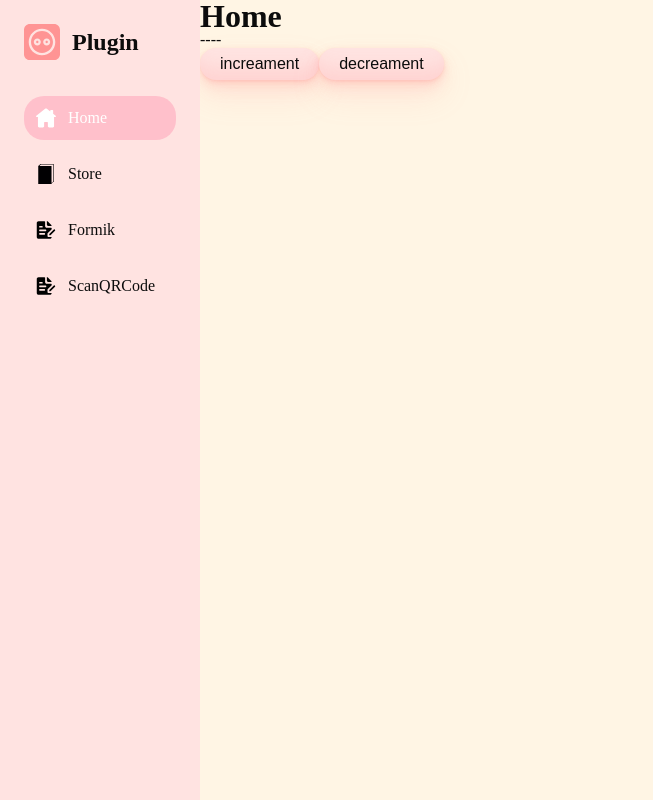
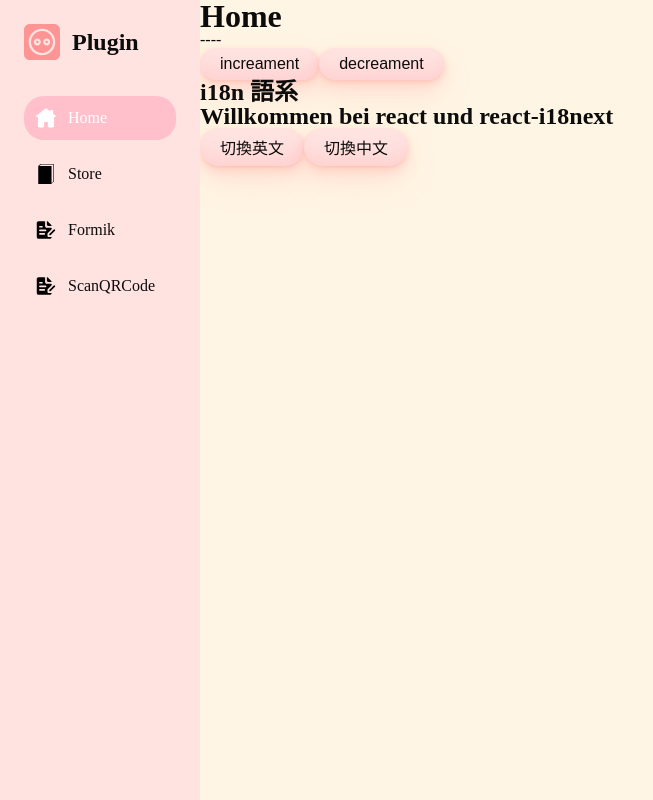
Before and after one commit to shiauweitsung/React-Typescript-example, a React (Create React App) app: page / in a window 1280 px wide. Shown: the whole page, without its empty margins (0-653 px from the left). Built offline with nearby package versions, Linux system fonts and the light colour scheme.

Commit message:
[add] add i18n lauguage

```diff
--- a/package.json
+++ b/package.json
@@ -16,11 +16,15 @@
     "clsx": "^1.2.1",
     "eslint": "^8.0.1",
     "formik": "^2.2.9",
+    "i18next": "^22.0.5",
+    "i18next-browser-languagedetector": "^7.0.1",
+    "i18next-http-backend": "^2.0.1",
     "prettier": "^2.7.1",
     "prettier-eslint": "^15.0.1",
     "react": "^18.2.0",
     "react-custom-scrollbars-2": "^4.5.0",
     "react-dom": "^18.2.0",
+    "react-i18next": "^12.0.0",
     "react-redux": "^8.0.4",
     "react-router-dom": "^6.4.2",
     "react-scripts": "5.0.1",
--- /dev/null
+++ b/src/i18n/en.json
@@ -0,0 +1,3 @@
+{
+    "Welcome to React": "Willkommen bei react und react-i18next"
+}
--- /dev/null
+++ b/src/i18n/index.ts
@@ -0,0 +1,32 @@
+import i18n from 'i18next';
+import { useTranslation, initReactI18next } from 'react-i18next';
+import detector from 'i18next-browser-languagedetector';
+import backend from 'i18next-http-backend';
+import en from './en.json';
+import tw from './tw.json';
+
+const resource = {
+  en: {
+    translation: en,
+  },
+  tw: {
+    translation: tw,
+  },
+};
+
+export default i18n
+  .use(detector) // detected local language
+  .use(backend) // lazy load
+  .use(initReactI18next) // passes i18n down to react-i18next
+  .init({
+    // the translations
+    // (tip move them in a JSON file and import them,
+    // or even better, manage them via a UI: https://react.i18next.com/guides/multiple-translation-files#manage-your-translations-with-a-management-gui)
+    resources: resource,
+    lng: 'en', // if you're using a language detector, do not define the lng option
+    fallbackLng: 'en',
+
+    interpolation: {
+      escapeValue: false, // react already safes from xss => https://www.i18next.com/translation-function/interpolation#unescape
+    },
+  });
--- /dev/null
+++ b/src/i18n/tw.json
@@ -0,0 +1,3 @@
+{
+    "Welcome to React": "歡迎使用I18"
+}
--- a/src/index.tsx
+++ b/src/index.tsx
@@ -6,6 +6,7 @@ import reportWebVitals from './reportWebVitals';
 import { BrowserRouter } from 'react-router-dom';
 import { store } from 'store';
 import { Provider } from 'react-redux';
+import './i18n';
 
 const root = ReactDOM.createRoot(
   document.getElementById('root') as HTMLElement
--- a/src/pages/Home/index.tsx
+++ b/src/pages/Home/index.tsx
@@ -1,15 +1,26 @@
 import { useMemo, useState } from 'react';
 import Button from 'components/Button';
 import { useEffect } from 'react';
+import { useTranslation } from 'react-i18next';
+import { increment, decrement } from 'store/counterSlice';
+import { useAppDispatch } from 'store/hook';
 
 export function Home() {
   const [count, setCount] = useState<number>(0);
+  const dispatch = useAppDispatch();
+
+  const { t, i18n } = useTranslation();
+
   const memo = useMemo(() => {
     console.log(count, 'count');
 
     return count > 5 ? '5' : '----';
   }, [count]);
   console.log('render');
+
+  const changeLanguage = (lng: string) => {
+    i18n.changeLanguage(lng);
+  };
 
   return (
     <div>
@@ -18,6 +29,7 @@ export function Home() {
       <Button
         onClick={() => {
           setCount((prev) => prev + 1);
+          dispatch(increment());
         }}
       >
         increament
@@ -25,9 +37,26 @@ export function Home() {
       <Button
         onClick={() => {
           setCount((prev) => prev - 1);
+          dispatch(decrement());
         }}
       >
         decreament
+      </Button>
+      <h2>i18n 語系</h2>
+      <h2>{t('Welcome to React')}</h2>
+      <Button
+        onClick={() => {
+          changeLanguage('en');
+        }}
+      >
+        切換英文
+      </Button>
+      <Button
+        onClick={() => {
+          changeLanguage('tw');
+        }}
+      >
+        切換中文
       </Button>
     </div>
   );
```
Also changed, not shown: 1 other file (tests, documents, lock files or other folders).
